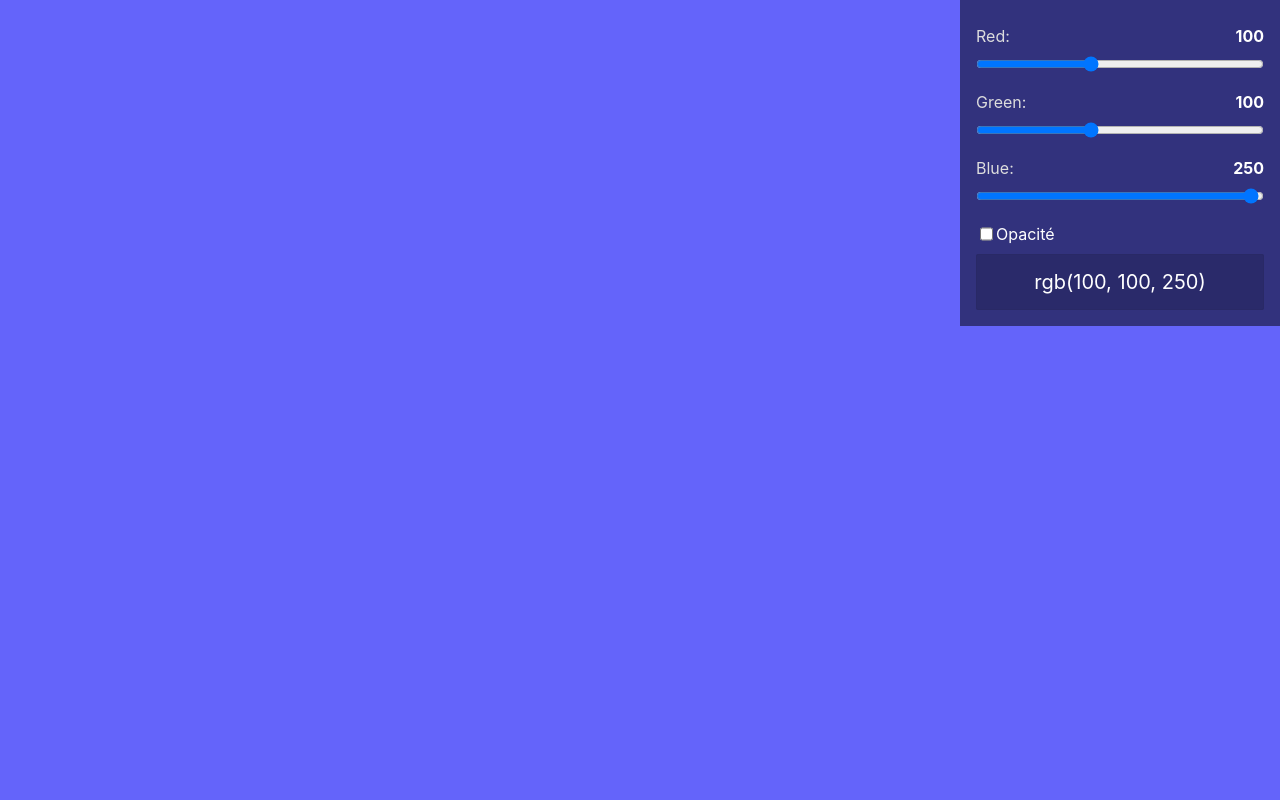
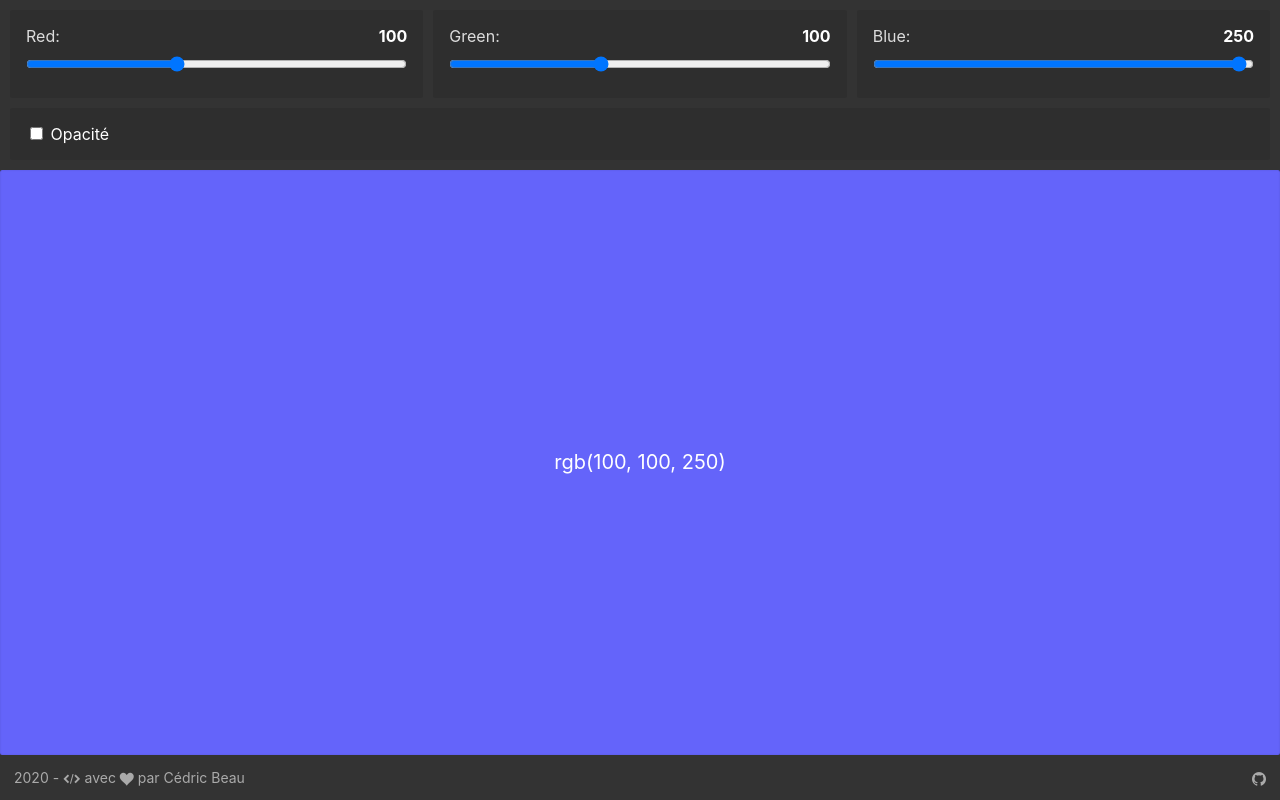
Before and after one commit to cedricbeau/rgba-playground, a plain HTML site: page index.html in a window 1280 px wide. Drawn offline with Linux system fonts and the light colour scheme.

Commit message:
Add icomoon & Refactor CSS Architecture

```diff
--- /dev/null
+++ b/css/colors.scss
@@ -0,0 +1,14 @@
+/* ---------- Result ---------- */
+
+.colors {
+  flex: 1;
+  display: flex;
+  justify-content: center;
+  align-items: center;
+  padding: 1rem;
+  background: rgba(00, 00, 00, .15);
+  border-radius: 2px;
+  box-shadow: inset 0px 0px 2px rgba(00, 00, 00, .15);
+  font-size: 1.25rem;
+  text-align: center;
+}
--- /dev/null
+++ b/css/footer.scss
@@ -0,0 +1,40 @@
+/* ---------- Footer ---------- */
+
+$footer-color: #aaa;
+$footer-link-color-hover: #03A9F4;
+
+footer {
+  padding: 1em;
+  font-size:.875em;
+  text-align: center;
+  color: $footer-color;
+
+  div + div {
+    margin-top: 1em;
+  }
+
+  a {
+    color: $footer-color;
+    text-decoration: none;
+    -webkit-transition: color .4s;
+            transition: color .4s;
+    &:hover {
+      color: $footer-link-color-hover;
+    }
+  }
+
+  [class*="icon-"] {
+    display: inline-block;
+    vertical-align: middle;
+  }
+}
+
+@media only screen and (min-width: 768px) {
+  footer {
+    display: flex;
+    justify-content: space-between;
+    div + div {
+      margin-top: 0;
+    }
+  }
+}
--- a/css/style.scss
+++ b/css/style.scss
@@ -4,44 +4,86 @@
   box-sizing: border-box;
 }
 
+@font-face {
+  font-family: 'icomoon';
+  src:  url('../fonts/icomoon.eot?rmqgkb');
+  src:  url('../fonts/icomoon.eot?rmqgkb#iefix') format('embedded-opentype'),
+    url('../fonts/icomoon.ttf?rmqgkb') format('truetype'),
+    url('../fonts/icomoon.woff?rmqgkb') format('woff'),
+    url('../fonts/icomoon.svg?rmqgkb#icomoon') format('svg');
+  font-weight: normal;
+  font-style: normal;
+  font-display: block;
+}
+
+[class^="icon-"], [class*=" icon-"] {
+  /* use !important to prevent issues with browser extensions that change fonts */
+  font-family: 'icomoon' !important;
+  speak: none;
+  font-style: normal;
+  font-weight: normal;
+  font-variant: normal;
+  text-transform: none;
+  line-height: 1;
+
+  /* Better Font Rendering =========== */
+  -webkit-font-smoothing: antialiased;
+  -moz-osx-font-smoothing: grayscale;
+}
+
+.icon-heart:before {
+  content: "\e9da";
+}
+.icon-embed2:before {
+  content: "\ea80";
+}
+.icon-github:before {
+  content: "\eab0";
+}
+
 html {
   font-size: 100%;
 }
 
+@media only screen and (min-width: 480px) {
+  html,
+  body {
+    height: 100%;
+  }
+}
+
+
 body {
   position: relative;
   z-index: 1;
-  width: 100vw;
-  height: 100vh;
-  overflow: hidden;
+  display: flex;
+  flex-direction: column;
   margin: 0;
   font-family: -apple-system, BlinkMacSystemFont, "Segoe UI", Roboto, Oxygen-Sans, Ubuntu, Cantarell, "Helvetica Neue", sans-serif;
   color: #fff;
-}
-
-.resultat {
-  padding: 1rem;
-  background: rgba(00, 00, 00, .15);
-  border-radius: 2px;
-  box-shadow: inset 0px 0px 2px rgba(00, 00, 00, .15);
-  font-size: 1.25rem;
-  text-align: center;
+  background: #333;
 }
 
 .selectors {
-  position: fixed;
-  z-index: 2;
-  top: 0;
-  right: 0;
-  width: 20rem;
-  padding: 1rem;
-  background-color: rgba(00, 00, 00, 0.5);
+  padding: .3125rem;
+
+  &_inner {
+    display: flex;
+    flex-wrap: wrap;
+  }
 }
 
 .selector {
-  display: flex;
-  flex-wrap: wrap;
-  margin: .625rem 0;
+  flex: 1 0 20rem;
+  padding: 1rem;
+  margin: .3125rem;
+  background: rgba(00,00,00,.10);
+  border-radius: 2px;
+
+  &_inner {
+    display: flex;
+    flex-wrap: wrap;
+  }
 
   &[class^="selector_"] {
     flex: 0 0 auto;
@@ -52,7 +94,6 @@ body {
   &_range {
     flex: 1 0 100%;
     margin: .625rem 0;
-    cursor: pointer;
   }
 
   &_label {
@@ -65,7 +106,15 @@ body {
   }
 }
 
-// Opacity container
+.opacity {
+  .selector_inner {
+    flex-direction: column;
+    max-width: 20rem;
+  }
+}
+
 #opacitySelector {
   display: none;
+  flex-wrap: wrap;
+  margin-top: .625rem;
 }
--- a/index.html
+++ b/index.html
@@ -17,38 +17,63 @@
   <meta name="msapplication-TileColor" content="#603cba">
   <meta name="theme-color" content="#ffffff">
 
-  <link rel="stylesheet" href="css/style.css">
+  <link rel="stylesheet" href="css/style.min.css">
 </head>
 
 <body>
 
   <div class="selectors">
+    <div class="selectors_inner">
       <div class="selector">
+        <div class="selector_inner">
           <span class="selector_label">Red:</span>
           <span class="selector_value"></span>
-      <input type="range" class="selector_range" value="100" min="0" max="255" step="1" oninput="showValue(this.value)">
+          <input type="range" class="selector_range" value="100" min="0" max="255" step="1" oninput="showValue(this.value)" onchange="showValue(this.value)">
+        </div>
       </div>
       <div class="selector">
+        <div class="selector_inner">
           <span class="selector_label">Green:</span>
           <span class="selector_value"></span>
-      <input type="range" class="selector_range" value="100" min="0" max="255" step="1" oninput="showValue(this.value)">
+          <input type="range" class="selector_range" value="100" min="0" max="255" step="1" oninput="showValue(this.value)" onchange="showValue(this.value)">
+        </div>
       </div>
       <div class="selector">
+        <div class="selector_inner">
           <span class="selector_label">Blue:</span>
           <span class="selector_value"></span>
-      <input type="range" class="selector_range" value="250" min="0" max="255" step="1" oninput="showValue(this.value)">
+          <input type="range" class="selector_range" value="250" min="0" max="255" step="1" oninput="showValue(this.value)" onchange="showValue(this.value)">
         </div>
-    <div class="selector">
+      </div>
+      <div class="selector opacity">
+        <div class="selector_inner">
+          <div class="opacity_check">
             <input type="checkbox" name="opacity" id="checkOpacity" onclick="checkOpacity()">
             <label for="checkOpacity">Opacité</label>
           </div>
-    <div id="opacitySelector" class="selector">
+          <div id="opacitySelector" class="opacity_range">
             <span class="selector_label">Alpha:</span>
             <span class="selector_value"></span>
-      <input type="range" class="selector_range" value="1" min="0" max="1" step="0.01" oninput="showValue(this.value)">
+            <input type="range" class="selector_range" value="1" min="0" max="1" step="0.01" oninput="showValue(this.value)" onchange="showValue(this.value)">
           </div>
+        </div>
+      </div>
+     </div>
+  </div>
+  <link rel="stylesheet" href="css/colors.min.css">
+  <div class="colors">
     <div class="resultat"></div>
   </div>
+  <link rel="stylesheet" href="css/footer.min.css">
+  <footer class="container">
+    <div span="me">
+      <script type="text/javascript">document.write(new Date().getFullYear());</script>
+      - <span class="icon-embed2"></span> avec <span class="icon-heart"></span> par <a href="https://cedricbeau.pro/" title="cedricbeau.pro">Cédric Beau</a>
+    </div>
+    <div class="github">
+      <a href="https://cedricbeau.github.io/rgba-playground/"><span class="icon-github"></span></a>
+    </div>
+  </footer>
 
   <script src="js/index.js"></script>
 
--- a/js/index.js
+++ b/js/index.js
@@ -19,7 +19,7 @@ function rgbDefFunc() {
 
   let ranges = document.querySelectorAll(".selector_range")
   let values = document.querySelectorAll(".selector_value")
-  let result = document.body
+  let result = document.querySelector('.colors')
   let txt = document.querySelector('.resultat')
 
   rgbDef(values[0], values[1], values[2], ranges[0].value, ranges[1].value, ranges[2].value, result, txt)
@@ -48,7 +48,7 @@ function rgbaDefFunc() {
 
   let ranges = document.querySelectorAll(".selector_range")
   let values = document.querySelectorAll(".selector_value")
-  let result = document.body
+  let result = document.querySelector('.colors')
   let txt = document.querySelector('.resultat')
 
   rgbaDef(values[0], values[1], values[2], values[3], ranges[0].value, ranges[1].value, ranges[2].value, ranges[3].value, result, txt)
```
Also changed, not shown: css/colors.min.css (added), css/footer.min.css (added), css/style.min.css (added), fonts/icomoon.ttf (added), fonts/icomoon.woff (added), 7 other files. Lines whose indentation alone changed are shown as unchanged.
